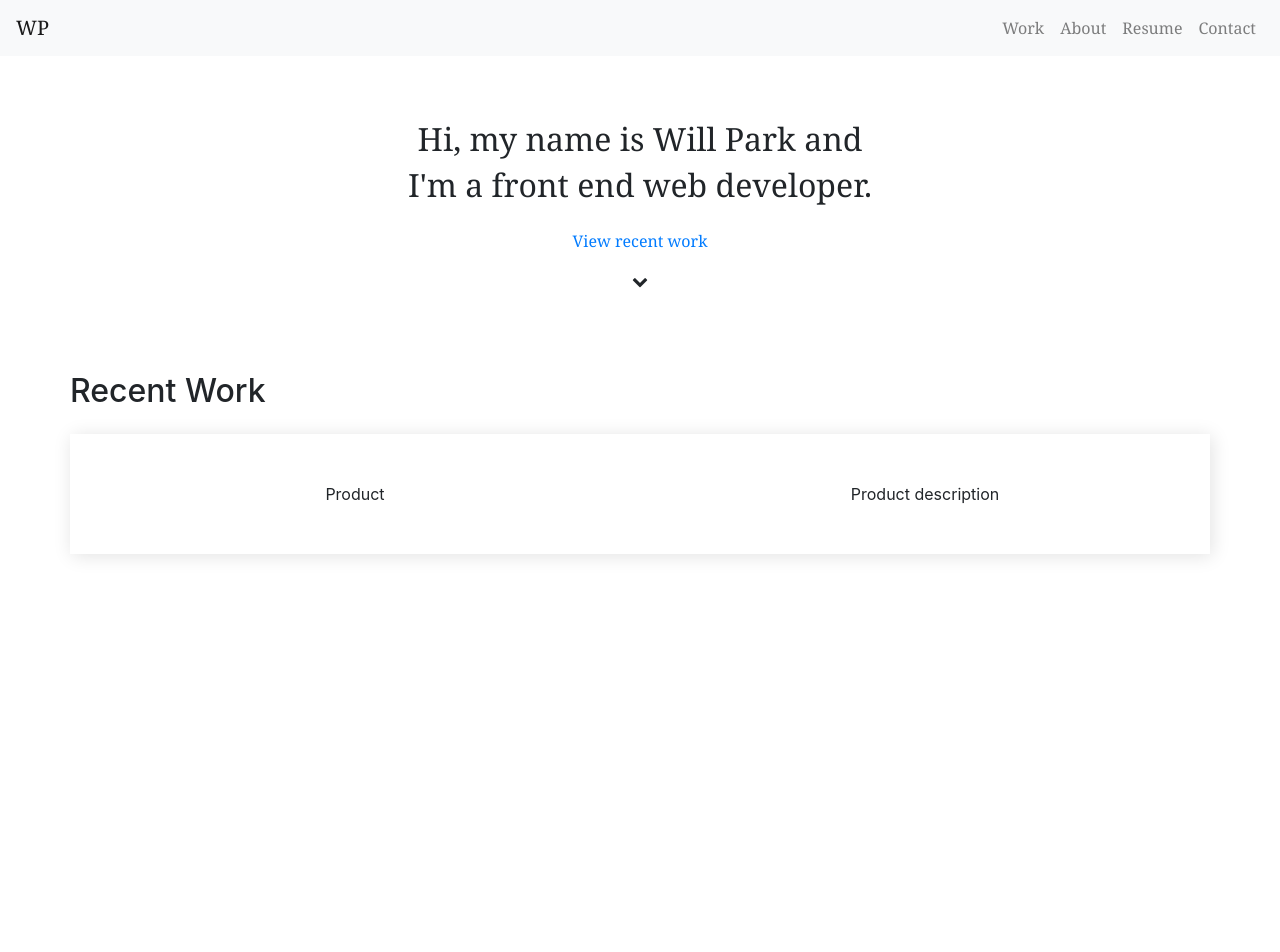
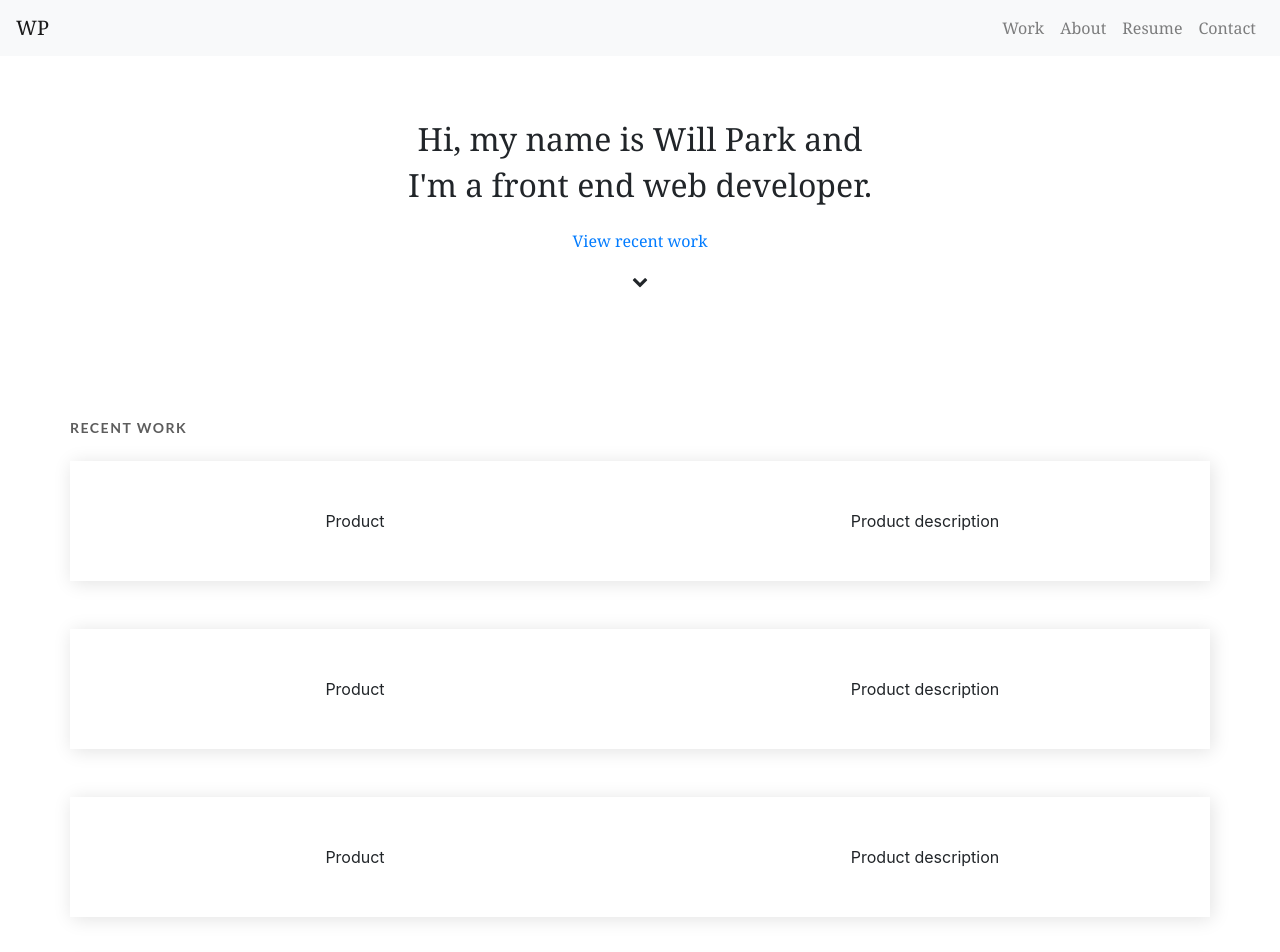
Before and after one commit to wjypark94/wpark-portfolio, a React (Create React App) app: page / in a window 1280 px wide. Shown: the top 952 px of the page. Before the commit the page ends 800 px from the top, so only its background shows below. Built offline with nearby package versions, Linux system fonts and the light colour scheme; a web font is replaced by a local one.

Commit message:
added more basic layout to recent work component

```diff
--- a/src/componentStyles/RecentWork.css
+++ b/src/componentStyles/RecentWork.css
@@ -1,3 +1,11 @@
 .work-border {
 	box-shadow: 2px 2px 18px 0 #e2e2e2;
 }
+
+.work-header {
+	font-family: Lato, sans-serif;
+	color: #5d5d5d;
+	font-size: 0.875rem;
+	font-weight: 700;
+	letter-spacing: 1.5px;
+}
--- a/src/components/RecentWork.js
+++ b/src/components/RecentWork.js
@@ -4,17 +4,41 @@ import '../componentStyles/RecentWork.css';
 class RecentWork extends Component {
 	render(){
 		return (
-			<div className="container">
+			<div className="container py-5">
 				<div className="row">
 					<div className="col-12 text-left pl-0 py-3">
-						<h2>Recent Work</h2>
+						<h2 class="work-header text-uppercase">Recent Work</h2>
 					</div>
 				</div>
-				<div className="row work-border py-5">
-					<div className="col-6">
+				<div className="row work-border py-5 mb-5">
+					<div className="col-12 col-lg-6">
 						Product
 					</div>
-					<div className="col-6">
+					<div className="col-12 col-lg-6">
+						Product description
+					</div>
+				</div>
+				<div className="row work-border py-5 mb-5">
+					<div className="col-12 col-lg-6">
+						Product
+					</div>
+					<div className="col-12 col-lg-6">
+						Product description
+					</div>
+				</div>
+				<div className="row work-border py-5 mb-5">
+					<div className="col-12 col-lg-6">
+						Product
+					</div>
+					<div className="col-12 col-lg-6">
+						Product description
+					</div>
+				</div>
+				<div className="row work-border py-5 mb-5">
+					<div className="col-12 col-lg-6">
+						Product
+					</div>
+					<div className="col-12 col-lg-6">
 						Product description
 					</div>
 				</div>
```
